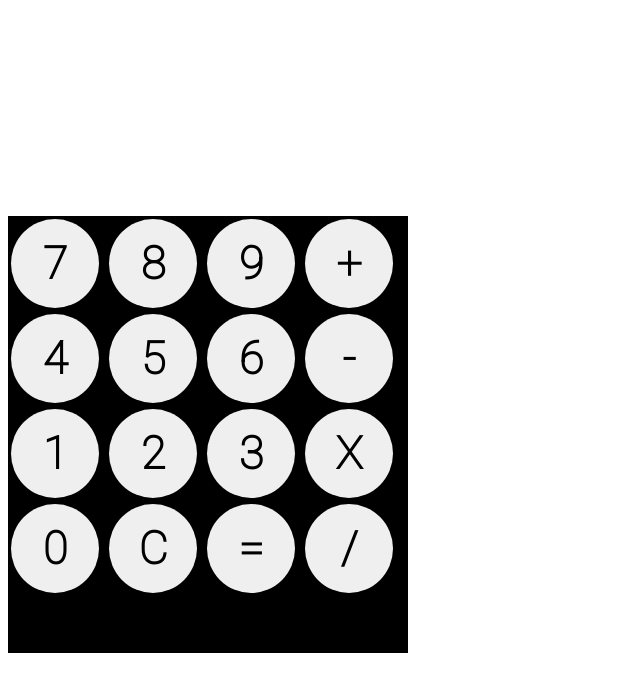
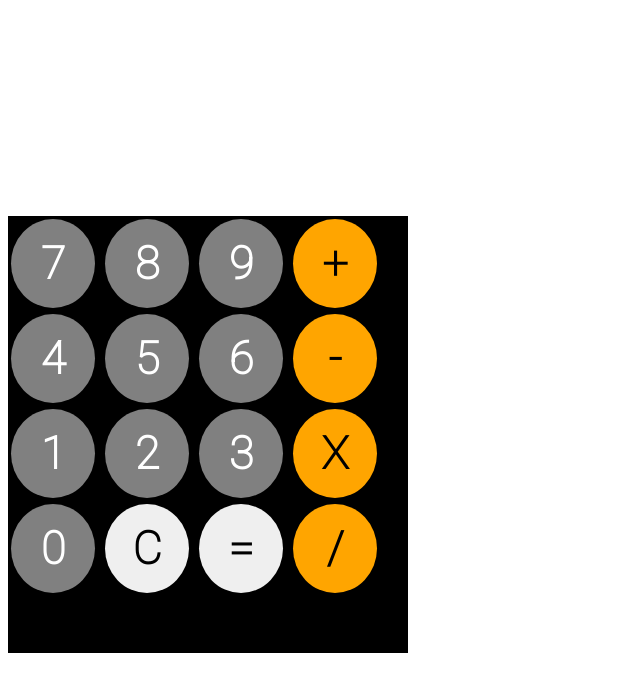
Before and after one commit to GeronimoAravena/calculadora.github.io, a plain HTML site: page index.html in a window 1280 px wide. Shown: the part 5-696 px from the top of the page, without its empty margins (0-640 px from the left). Drawn offline with Linux system fonts and the light colour scheme.

Commit message:
calculadora 4

```diff
--- a/assets/css/style.css
+++ b/assets/css/style.css
@@ -9,6 +9,17 @@ background-color: aqua;
     width: 100%;
     background-color: black;
 }
+
+#appBg .orange {
+    background-color: orange !important;
+    color: white;
+}
+
+#appBg .gray {
+    background-color: gray !important;
+    color: white !important;
+}
+
 
 #appBg input[type=textfield]  {
     width: 94%;
@@ -25,7 +36,7 @@ background-color: aqua;
 }
 
 #appBg input[type=button], #appBg input[type=reset]{
-    width: 22%;
+    width: 21%;
     cursor: pointer;
     font-family: 'Roboto';
     font-weight: bold;
```
